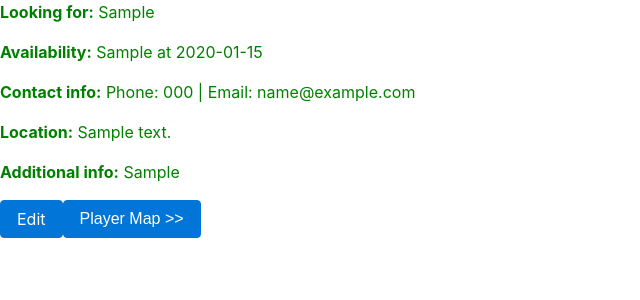
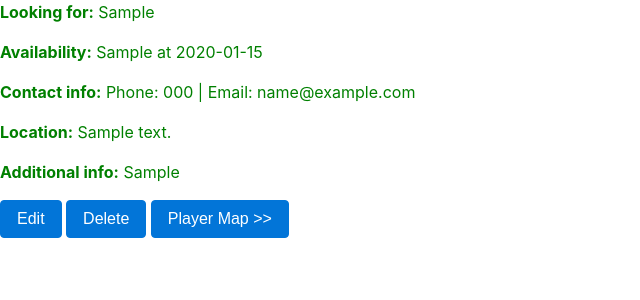
Before and after one commit to Allison-Northrop/tennis-match, a Django app: template player/templates/player/player_details.html in a window 1280 px wide. Shown: the part 210-510 px from the top of the page, without its empty margins (0-640 px from the left). Run offline with Django 3.2, Linux system fonts and the light colour scheme; the template is opened without the code that fills it: values that come from a table or form of the project are taken from there, others are empty; tables that the repository leaves empty hold one stand-in row (values such as "Sample post"); some libraries are stand-ins or nearby versions; some web fonts are replaced.

Commit message:
added a delete button for player profiles'

```diff
--- a/player/templates/player/player_details.html
+++ b/player/templates/player/player_details.html
@@ -17,7 +17,9 @@
     <p><strong>Location:</strong> {{ player.address }}</p>
     <p><strong>Additional info:</strong> {{ player.additional_info }}</p>
 
-  <a href="{% url 'player_attributes_edit' pk=player.pk %}"<button class="btn btn-primary">Edit</button>
+  <a href="{% url 'player_attributes_edit' pk=player.pk %}"><button class="btn btn-primary">Edit</button></a>
+  <a href="{% url 'player_attributes_remove' pk=player.pk %}"><button class="btn btn-primary">Delete</button></a>
+
 
 <!-- <form action="{% url 'player_map' %}"> -->
   <a href= "{% url 'player_map' %}"><button class="btn btn-primary" type="submit">Player Map >></button></a>
--- a/player/urls.py
+++ b/player/urls.py
@@ -14,4 +14,5 @@ urlpatterns = [
     #do I put a url for the sign in in here?
     url(r'^oauth/', include('social_django.urls', namespace='social')),
     url(r'^player_attributes_edit/(?P<pk>\d+)/edit/$', views.player_attributes_edit, name='player_attributes_edit'),
+    url(r'^player_attributes_remove/(?P<pk>\d+)/remove/$', views.player_attributes_remove, name='player_attributes_remove'),
 ]
--- a/player/views.py
+++ b/player/views.py
@@ -46,6 +46,7 @@ def player_attributes_new(request):
         form = Player_AttributesForm()
     return render(request, 'player/player_attributes_edit.html', {'form': form})
 
+@login_required
 def player_attributes_edit(request, pk):
     player = get_object_or_404(Player_Attributes, pk=pk)
     if request.method == "POST":
@@ -57,3 +58,8 @@ def player_attributes_edit(request, pk):
     else:
         form = Player_AttributesForm(instance=player)
     return render(request, 'player/player_attributes_edit.html', {'form': form})
+
+def player_attributes_remove(request, pk):
+    player = get_object_or_404(Player_Attributes, pk=pk)
+    player.delete()
+    return render(request, 'player/player_signin.html', {})
```
